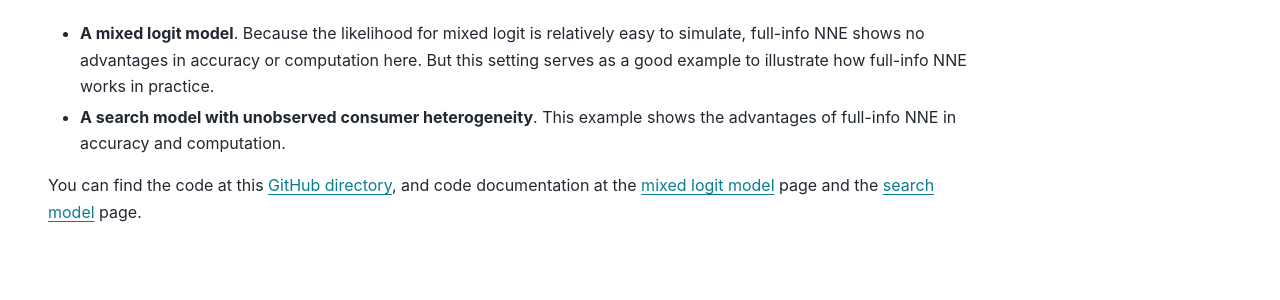
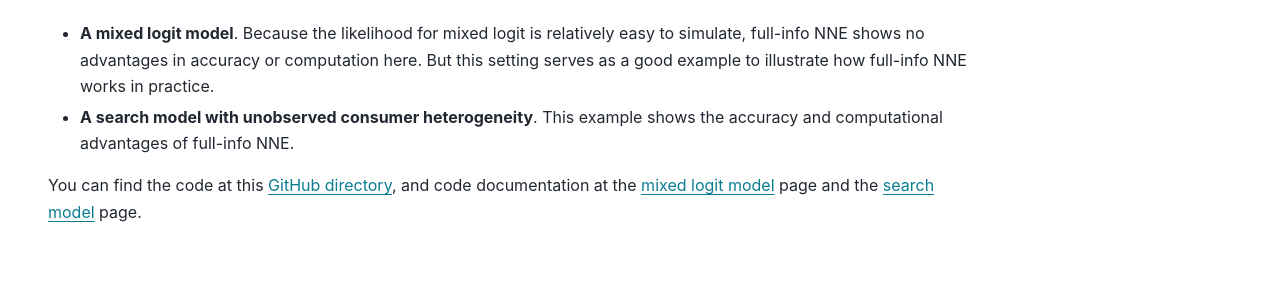
Before and after one commit to nnehome/nnehome.github.io, a Sphinx documentation site: the page built from docs/source/fnne/index.rst, in a window 1280 px wide and 900 px high, scrolled down 867 px. Shown: the part 539-839 px from the top of the window. Built offline with Sphinx 7.4.7 and the PyData theme 0.15.4, drawn with Linux system fonts in a browser that asks for light colours.

Commit message:
just one minor edit

```diff
--- a/docs/source/fnne/index.rst
+++ b/docs/source/fnne/index.rst
@@ -38,7 +38,7 @@ We provide Matlab code for two examples:
 
 * **A mixed logit model**. Because the likelihood for mixed logit is relatively easy to simulate, full-info NNE shows no advantages in accuracy or computation here. But this setting serves as a good example to illustrate how full-info NNE works in practice.
 
-* **A search model with unobserved consumer heterogeneity**. This example shows the advantages of full-info NNE in accuracy and computation.
+* **A search model with unobserved consumer heterogeneity**. This example shows the accuracy and computational advantages of full-info NNE.
 
 You can find the code at this `GitHub directory <https://github.com/nnehome/fnne-matlab-code>`__, and code documentation at the :ref:`mixed logit model <fnne_mixed_logit>` page and the :ref:`search model <fnne_search>` page.
 
```
